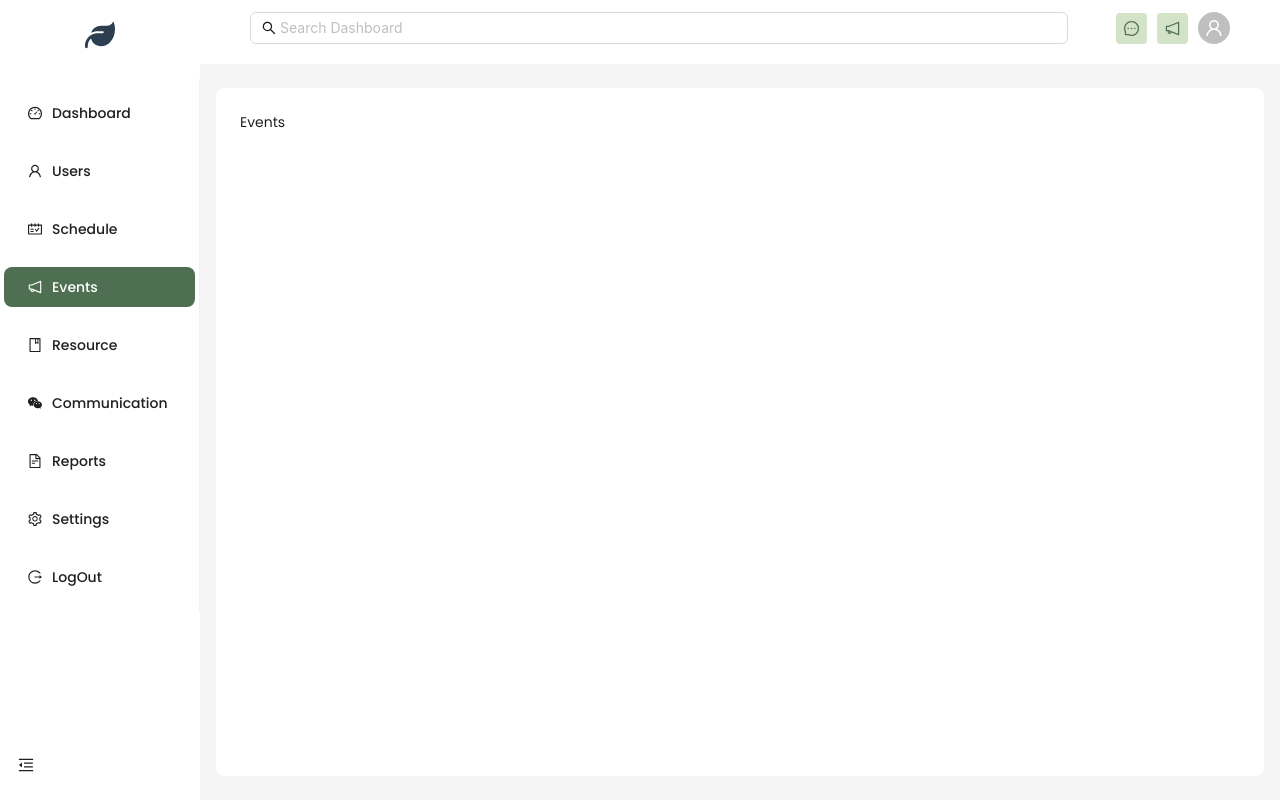
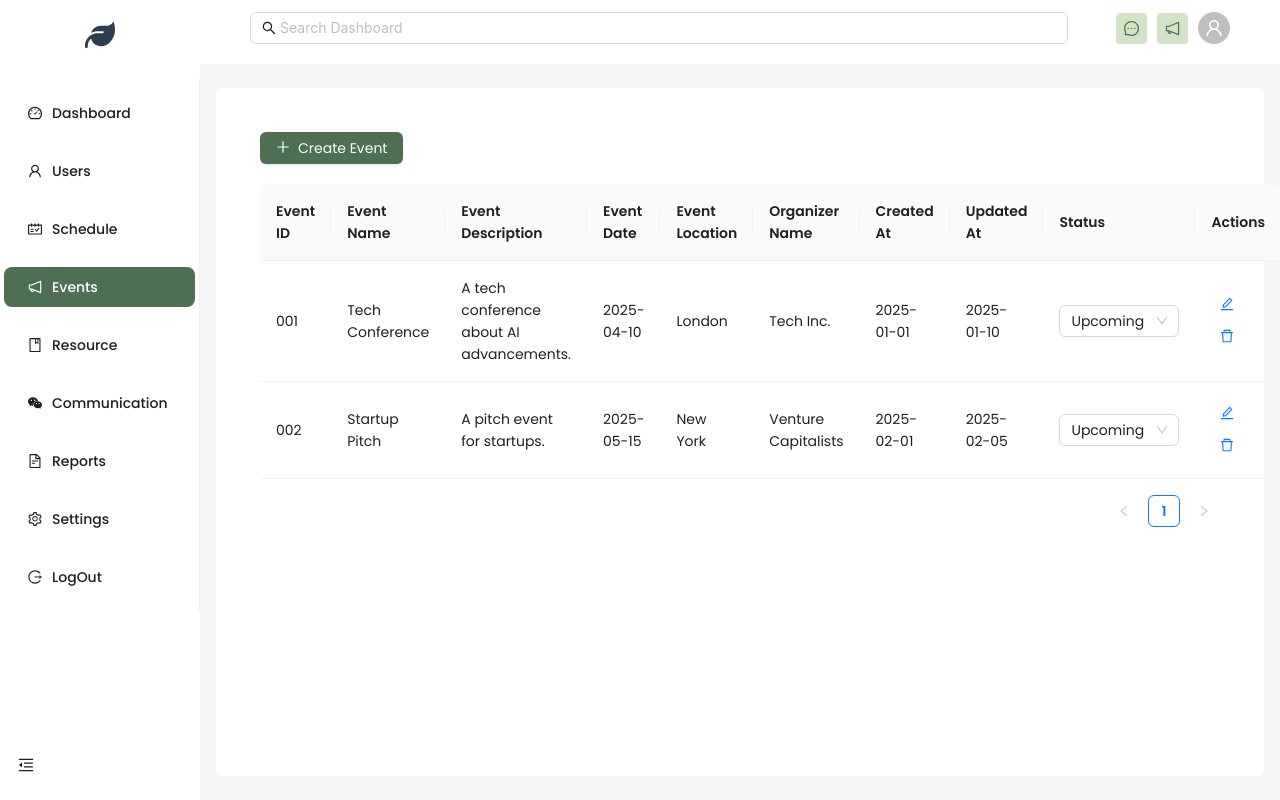
Before and after one commit to youwanpeter/Smart-campus-management-system, a React (Vite) app in the folder scms/: page /events in a window 1280 px wide. Built offline with nearby package versions, Linux system fonts and the light colour scheme.

Commit message:
event page done

```diff
--- a/scms/package.json
+++ b/scms/package.json
@@ -12,8 +12,8 @@
   "dependencies": {
     "antd": "^5.24.2",
     "lucide-react": "^0.475.0",
-    "react": "^19.0.0",
-    "react-dom": "^19.0.0",
+    "react": "^18.3.1",
+    "react-dom": "^18.3.1",
     "react-icons": "^5.5.0",
     "react-router-dom": "^7.2.0",
     "recharts": "^2.15.1"
--- a/scms/src/pages/Dashboard.jsx
+++ b/scms/src/pages/Dashboard.jsx
@@ -6,7 +6,7 @@ import {
   FileDoneOutlined,
 } from "@ant-design/icons";
 import "./Dashboard.css";
-import Graphs from "./components/Graphs";
+import Graphs from "./components/dashboard/Graphs";
 
 const Dashboard = () => {
   return (
--- a/scms/src/pages/Events.jsx
+++ b/scms/src/pages/Events.jsx
@@ -1,7 +1,12 @@
 import React from "react";
+import Table from "./components/event/Table";
 
 const Events = () => {
-  return <div>Events</div>;
+  return (
+    <div style={{ padding: 20 }}>
+      <Table />
+    </div>
+  );
 };
 
 export default Events;
--- /dev/null
+++ b/scms/src/pages/components/event/Table.jsx
@@ -0,0 +1,265 @@
+import React, { useState } from "react";
+import {
+  Table as AntTable,
+  Button,
+  Modal,
+  Form,
+  Input,
+  DatePicker,
+  Select,
+  message,
+  Popconfirm,
+} from "antd";
+import { PlusOutlined, EditOutlined, DeleteOutlined } from "@ant-design/icons";
+
+const Table = () => {
+  const [isModalVisible, setIsModalVisible] = useState(false);
+  const [form] = Form.useForm();
+  const [editingEvent, setEditingEvent] = useState(null);
+  const [data, setData] = useState([
+    {
+      event_id: "001",
+      event_name: "Tech Conference",
+      event_description: "A tech conference about AI advancements.",
+      event_date: "2025-04-10",
+      event_location: "London",
+      organizer_name: "Tech Inc.",
+      created_at: "2025-01-01",
+      updated_at: "2025-01-10",
+      status: "Upcoming",
+    },
+    {
+      event_id: "002",
+      event_name: "Startup Pitch",
+      event_description: "A pitch event for startups.",
+      event_date: "2025-05-15",
+      event_location: "New York",
+      organizer_name: "Venture Capitalists",
+      created_at: "2025-02-01",
+      updated_at: "2025-02-05",
+      status: "Upcoming",
+    },
+    // Add more rows here
+  ]);
+
+  const columns = [
+    {
+      title: "Event ID",
+      dataIndex: "event_id",
+      key: "event_id",
+    },
+    {
+      title: "Event Name",
+      dataIndex: "event_name",
+      key: "event_name",
+    },
+    {
+      title: "Event Description",
+      dataIndex: "event_description",
+      key: "event_description",
+    },
+    {
+      title: "Event Date",
+      dataIndex: "event_date",
+      key: "event_date",
+    },
+    {
+      title: "Event Location",
+      dataIndex: "event_location",
+      key: "event_location",
+    },
+    {
+      title: "Organizer Name",
+      dataIndex: "organizer_name",
+      key: "organizer_name",
+    },
+    {
+      title: "Created At",
+      dataIndex: "created_at",
+      key: "created_at",
+    },
+    {
+      title: "Updated At",
+      dataIndex: "updated_at",
+      key: "updated_at",
+    },
+    {
+      title: "Status",
+      dataIndex: "status",
+      key: "status",
+      render: (text, record) => (
+        <Select
+          defaultValue={text}
+          style={{ width: 120 }}
+          onChange={(value) => handleStatusChange(value, record.event_id)}
+        >
+          <Select.Option value="Upcoming">Upcoming</Select.Option>
+          <Select.Option value="Completed">Completed</Select.Option>
+          <Select.Option value="Cancelled">Cancelled</Select.Option>
+        </Select>
+      ),
+    },
+    {
+      title: "Actions",
+      key: "actions",
+      render: (text, record) => (
+        <div>
+          <Button
+            type="link"
+            icon={<EditOutlined />}
+            onClick={() => handleEdit(record)}
+          />
+          <Popconfirm
+            title="Are you sure you want to delete this event?"
+            onConfirm={() => handleDelete(record.event_id)}
+            okText="Yes"
+            cancelText="No"
+          >
+            <Button type="link" icon={<DeleteOutlined />} />
+          </Popconfirm>
+        </div>
+      ),
+    },
+  ];
+
+  // Handle the status change
+  const handleStatusChange = (value, event_id) => {
+    const updatedData = data.map((item) =>
+      item.event_id === event_id ? { ...item, status: value } : item
+    );
+    setData(updatedData);
+    message.success(`Status updated to ${value}`);
+  };
+
+  // Handle edit action
+  const handleEdit = (event) => {
+    setEditingEvent(event);
+    form.setFieldsValue(event); // Pre-fill the form with event details
+    setIsModalVisible(true);
+  };
+
+  // Handle modal close
+  const handleCancel = () => {
+    setIsModalVisible(false);
+    setEditingEvent(null); // Reset the editing event
+  };
+
+  // Handle form submission (creating or updating an event)
+  const handleCreateOrUpdate = () => {
+    form
+      .validateFields()
+      .then((values) => {
+        if (editingEvent) {
+          // Update the event
+          const updatedData = data.map((item) =>
+            item.event_id === editingEvent.event_id
+              ? { ...item, ...values }
+              : item
+          );
+          setData(updatedData);
+          message.success("Event updated successfully");
+        } else {
+          // Create a new event
+          const newEvent = { ...values, event_id: Date.now().toString() }; // Generate a new event ID
+          setData([...data, newEvent]);
+          message.success("Event created successfully");
+        }
+
+        setIsModalVisible(false);
+        form.resetFields(); // Reset form fields
+        setEditingEvent(null); // Clear editing state
+      })
+      .catch((info) => {
+        console.log("Validate Failed:", info);
+      });
+  };
+
+  // Handle delete action
+  const handleDelete = (event_id) => {
+    const updatedData = data.filter((item) => item.event_id !== event_id);
+    setData(updatedData);
+    message.success("Event deleted successfully");
+  };
+
+  return (
+    <div>
+      <Button
+        type="primary"
+        icon={<PlusOutlined />}
+        onClick={() => setIsModalVisible(true)}
+        style={{ marginBottom: 20 }}
+      >
+        Create Event
+      </Button>
+      <AntTable columns={columns} dataSource={data} rowKey="event_id" />
+
+      {/* Modal for creating or editing an event */}
+      <Modal
+        title={editingEvent ? "Edit Event" : "Create Event"}
+        open={isModalVisible}
+        onOk={handleCreateOrUpdate}
+        onCancel={handleCancel}
+        okText={editingEvent ? "Update" : "Create"}
+        cancelText="Cancel"
+      >
+        <Form form={form} layout="vertical" name="event_form">
+          <Form.Item
+            name="event_id"
+            label="Event ID"
+            rules={[{ required: true, message: "Please input event ID!" }]}
+          >
+            <Input disabled={editingEvent} />
+          </Form.Item>
+
+          <Form.Item
+            name="event_name"
+            label="Event Name"
+            rules={[{ required: true, message: "Please input event name!" }]}
+          >
+            <Input />
+          </Form.Item>
+
+          <Form.Item
+            name="event_description"
+            label="Event Description"
+            rules={[
+              { required: true, message: "Please input event description!" },
+            ]}
+          >
+            <Input />
+          </Form.Item>
+
+          <Form.Item
+            name="event_date"
+            label="Event Date"
+            rules={[{ required: true, message: "Please select event date!" }]}
+          >
+            <DatePicker style={{ width: "100%" }} />
+          </Form.Item>
+
+          <Form.Item
+            name="event_location"
+            label="Event Location"
+            rules={[
+              { required: true, message: "Please input event location!" },
+            ]}
+          >
+            <Input />
+          </Form.Item>
+
+          <Form.Item
+            name="organizer_name"
+            label="Organizer Name"
+            rules={[
+              { required: true, message: "Please input organizer name!" },
+            ]}
+          >
+            <Input />
+          </Form.Item>
+        </Form>
+      </Modal>
+    </div>
+  );
+};
+
+export default Table;
```
Also changed, not shown: scms/src/pages/components/dashboard/Graphs.jsx (renamed from scms/src/pages/components/Graphs.jsx), 1 other file (tests, documents, lock files or other folders).
